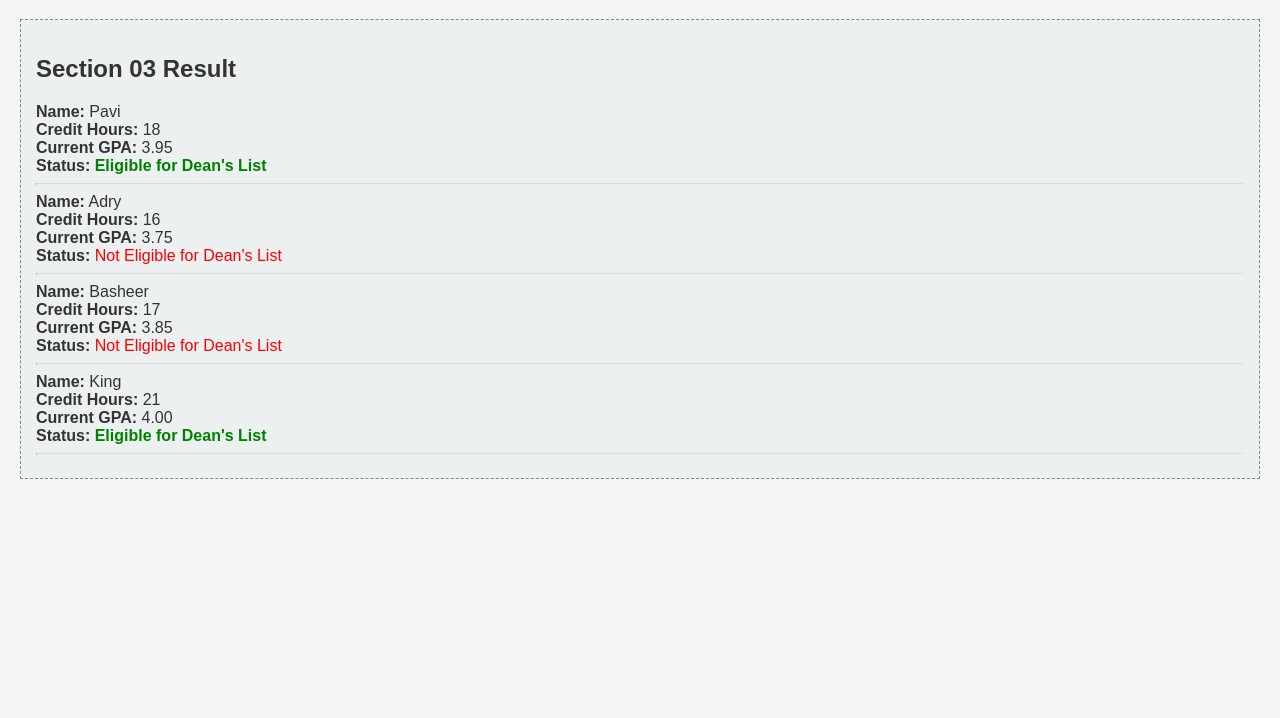
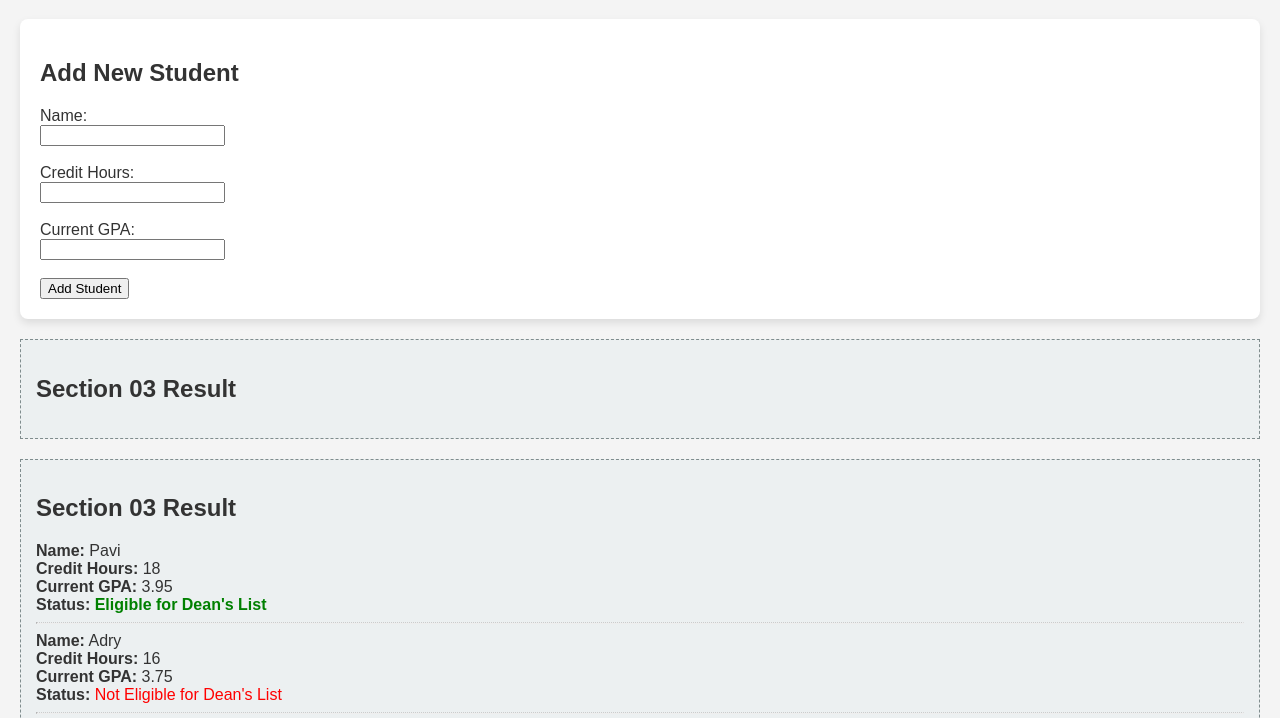
Before and after one commit to harizazib/CodeChallenge2, a plain HTML site: page index.html in a window 1280 px wide. Shown: the part 68-786 px from the top of the page. Drawn offline with Linux system fonts and the light colour scheme.

Commit message:
Update index.html

```diff
--- a/index.html
+++ b/index.html
@@ -9,7 +9,25 @@
 
     <h1>Semester Dean's List Eligibility Results</h1>
 
+    <div class="container">
+        <h2>Add New Student</h2>
 
+        <label>Name:</label><br>
+        <input type="text" id="name"><br><br>
+
+        <label>Credit Hours:</label><br>
+        <input type="number" id="credit"><br><br>
+
+        <label>Current GPA:</label><br>
+        <input type="number" step="0.01" id="gpa"><br><br>
+
+        <button onclick="addStudent()">Add Student</button>
+    </div>
+
+
+    <div class="output-box" id="result">
+        <h2>Section 03 Result</h2>
+    </div>
 
     <script src="script.js"></script>
 
```
